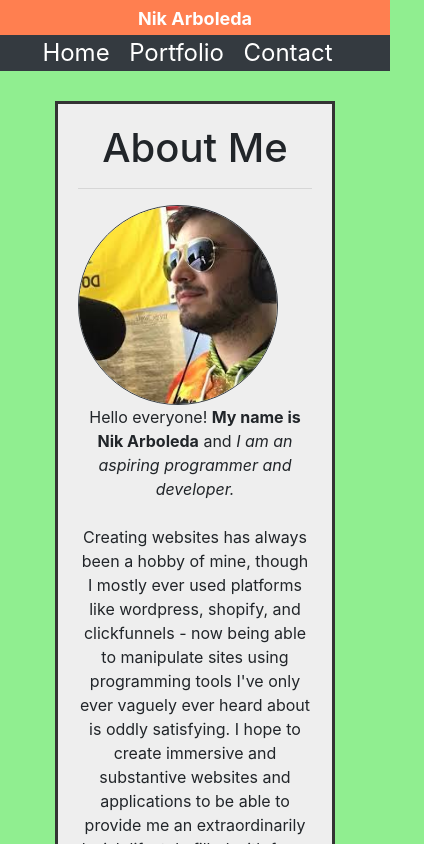
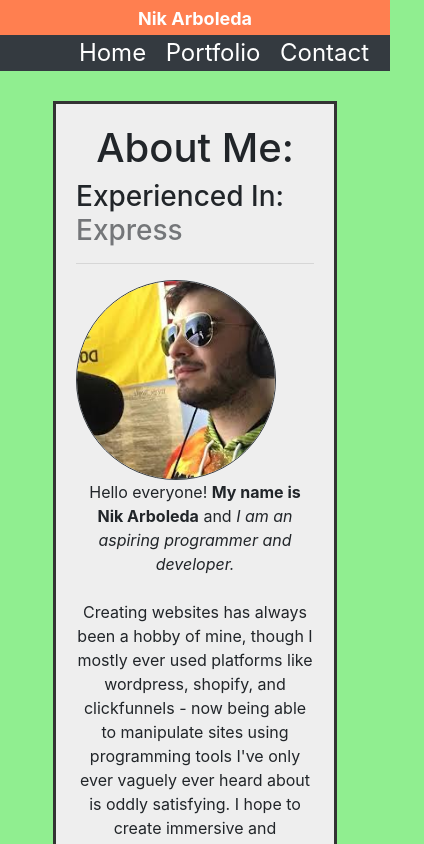
Before and after one commit to AmericanNik/working-portfolio, a plain HTML site: page index.html in a window 390 px wide. Shown: the top 844 px of the page, 424 px wide, since content can reach past the window. Drawn offline with nearby package versions, Linux system fonts and the light colour scheme.

Commit message:
Added some nice stuff and updated projects

```diff
--- a/index.html
+++ b/index.html
@@ -7,6 +7,7 @@
     <link rel="stylesheet" href="https://stackpath.bootstrapcdn.com/bootstrap/4.3.1/css/bootstrap.min.css" integrity="sha384-ggOyR0iXCbMQv3Xipma34MD+dH/1fQ784/j6cY/iJTQUOhcWr7x9JvoRxT2MZw1T" crossorigin="anonymous">
     <link rel="stylesheet" href="./style.css">
     <script src="https://kit.fontawesome.com/ece127e92a.js"></script>
+    <script  src="https://code.jquery.com/jquery-3.4.1.js"  integrity="sha256-WpOohJOqMqqyKL9FccASB9O0KwACQJpFTUBLTYOVvVU="  crossorigin="anonymous"></script>
 
   </head>
 <body>
@@ -32,7 +33,11 @@
   <div class="title-section">
   <div class="container-fluid my-container">
 
-    <h1> About Me</h1>
+    <h1 class="textCenter"> About Me:</h1>
+    <div class="textLeft" >
+          <h3 class="animated fadeIn rotatingText ">Experienced In:   <span id="text">G.O.D.S.</span></h3>
+  </div>
+    <h2></h2>
     <hr />
 
         <img src="./images/propic.jpg" alt="" class="rounded-circle border border-dark float-left proPic">
@@ -60,6 +65,10 @@
     </div>
   </footer>
 
+  <script type="text/javascript" src="./js/app.js">
+
+  </script>
+
 </body>
 
 </html>
--- /dev/null
+++ b/js/app.js
@@ -0,0 +1,35 @@
+$(document).ready(function(){
+  console.log("ready")
+
+  let texts = ['Sequelize','HTML','Javascript','SQL', 'MongoDB', 'CSS', 'Node.js', 'Materialize', 'Bootstrap', 'JQuery', 'Firebase', 'CRUD Applications', 'Mongoose','Web Development','MERN Stack','API Development','MySQL','Express'];
+  let lastTextIndex = 0;
+
+  function fadeOutElement(element) {
+      return new Promise((res) => element.fadeOut(1400, res));
+  }
+
+  function fadeInElement(element) {
+      return new Promise((res) => element.fadeIn(1400, res));
+  }
+
+  function randomText() {
+      let index = Math.floor(Math.random() * texts.length);
+      if (index == lastTextIndex) return randomText();
+
+      lastTextIndex = index;
+      return texts[index];
+  }
+
+  async function animateText() {
+      let textEl = $('#text');
+      let text = await randomText();
+
+      await fadeOutElement(textEl);
+      textEl.text(text);
+      await fadeInElement(textEl);
+      animateText();
+  }
+
+     animateText();
+
+});
--- a/style.css
+++ b/style.css
@@ -140,6 +140,14 @@ body {
   width: 200px;
 }
 
+.textCenter{
+  text-align: center;
+}
+
+.textLeft{
+  text-align: left;
+}
+
 h6.portfolio-image-text {
   position: absolute;
   bottom: 10%;
@@ -268,6 +276,8 @@ transition: transform 150ms;
 
   .title-section{
     width:680px;
+    text-align:center;
+    margin-left:auto;
     margin-right:auto;
   }
 
@@ -279,7 +289,7 @@ transition: transform 150ms;
   }
 
 .title-section{
-  text-align:left;
+  text-align:center;
   margin-left:auto;
   margin-right:auto;
 }
@@ -326,11 +336,13 @@ transition: transform 150ms;
 
   .newNavBar ul{
     text-align:center;
+    min-width: 385px;
   }
 
 .title-section{
   max-width:90%;
   text-align: center;
+  min-width: 355px;
 }
 
 }
```
Also changed, not shown: portfolio.html (+21 -1 lines), images/BayCalanders.png (added).
